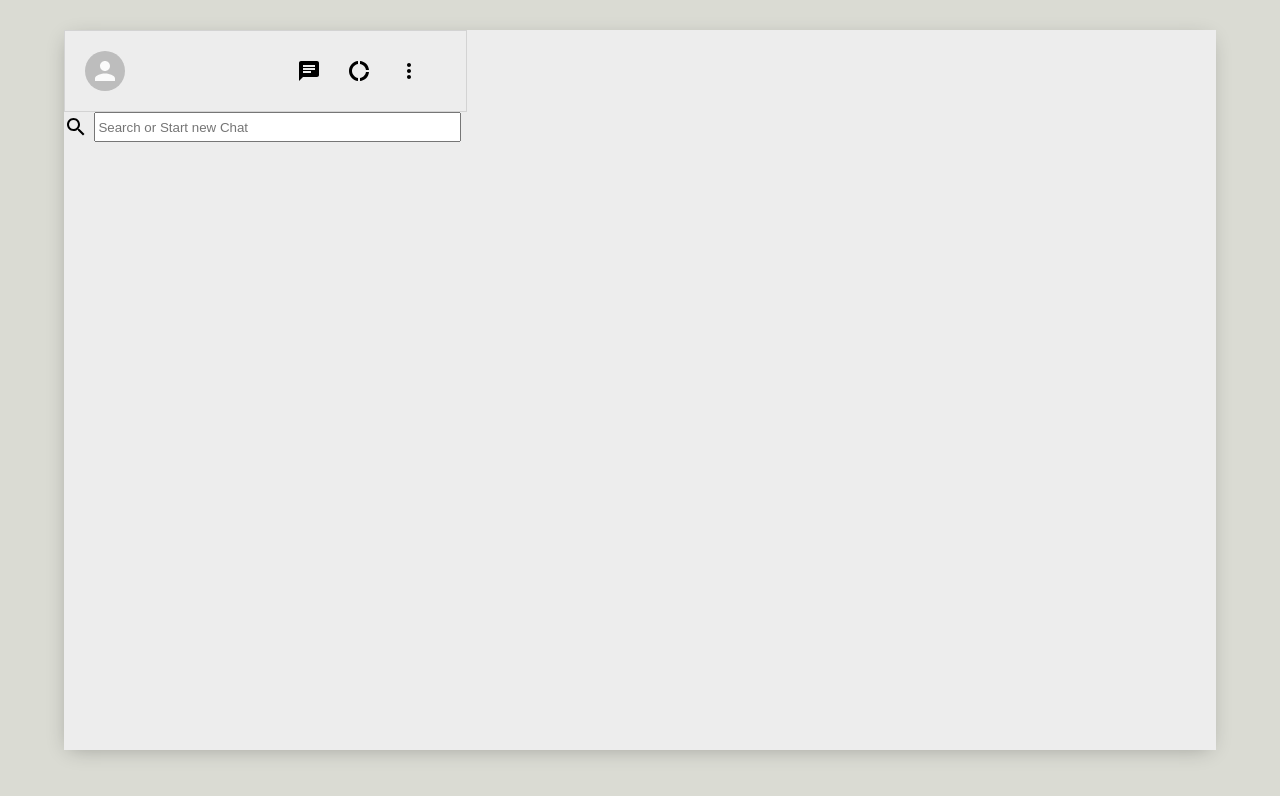
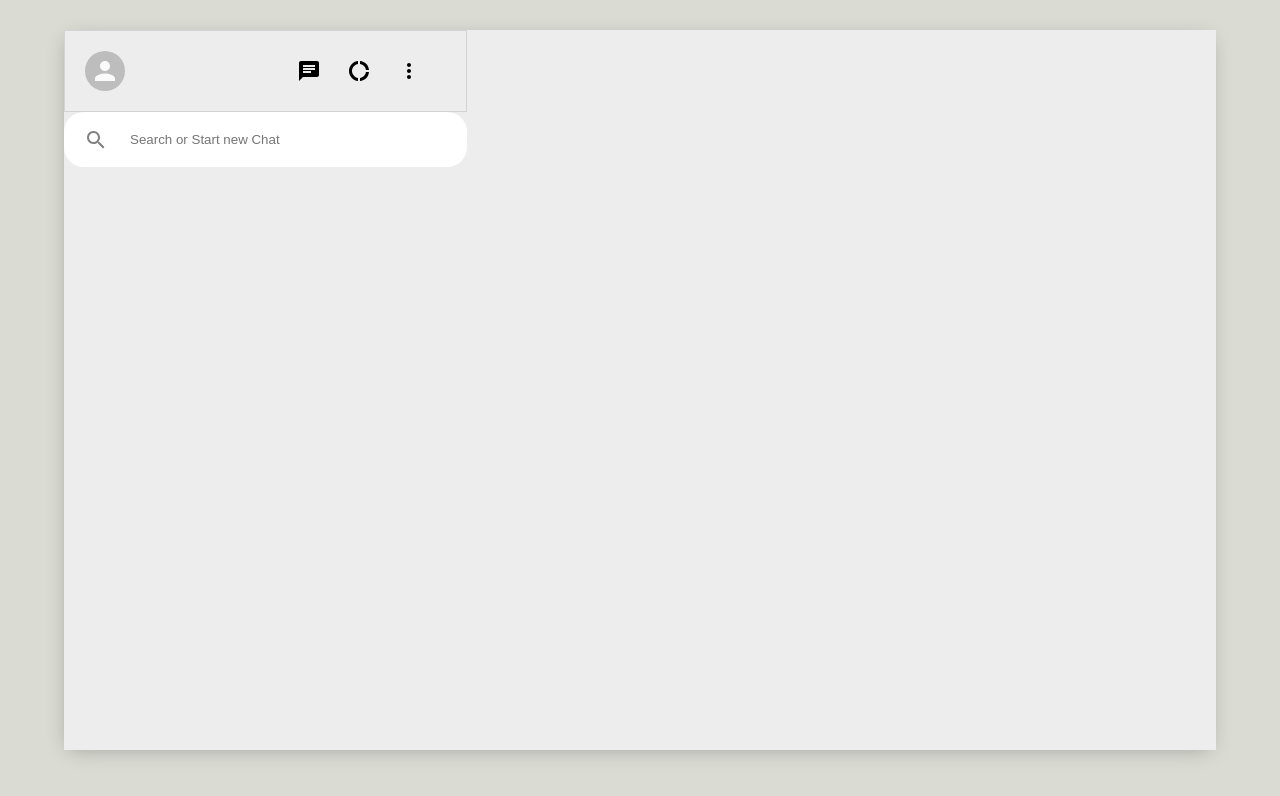
Before and after one commit to Moonwalkerr/ChatMee, a React (Create React App) app: page / in a window 1280 px wide. Shown: the top 796 px of the page. Built offline with nearby package versions, Linux system fonts and the light colour scheme.

Commit message:
Sidebar SearchCont styling done

```diff
--- a/src/comps/sidebar.css
+++ b/src/comps/sidebar.css
@@ -32,8 +32,29 @@
     justify-content:space-between;
 }
 
-.sidebar__search > input{
+.sidebar__searchContainer{
+    display:flex;
+    align-items:center;
+    background-color: #f6f6f6;
+    height: 39px;
+    padding:10px;
     width:100%;
-    margin:0px 0.5vw;
-    height:3vh;
 }
+
+.sidebar__searchContainer{
+    display:flex;
+    align-items:center;
+    background-color: white;
+    height: 35px;
+    border-radius:20px;
+}
+
+.sidebar__searchContainer > input{
+    border:none;
+    margin-left:10px;
+}
+
+.sidebar__searchContainer > .MuiSvgIcon-root{
+    color:gray;
+    padding:10px;
+}
--- a/src/comps/sidebar.js
+++ b/src/comps/sidebar.js
@@ -16,9 +16,12 @@
         </div>
         </div>
         <div className="sidebar__search">
-        <SearchOutlinedIcon/>
+        <div className="sidebar__searchContainer">
+            <SearchOutlinedIcon/>
         <input type="text" name="" id=""
         placeholder="Search or Start new Chat"/>
+
+        </div>
         </div>
 
         <div className="sidebar__chat">
```
